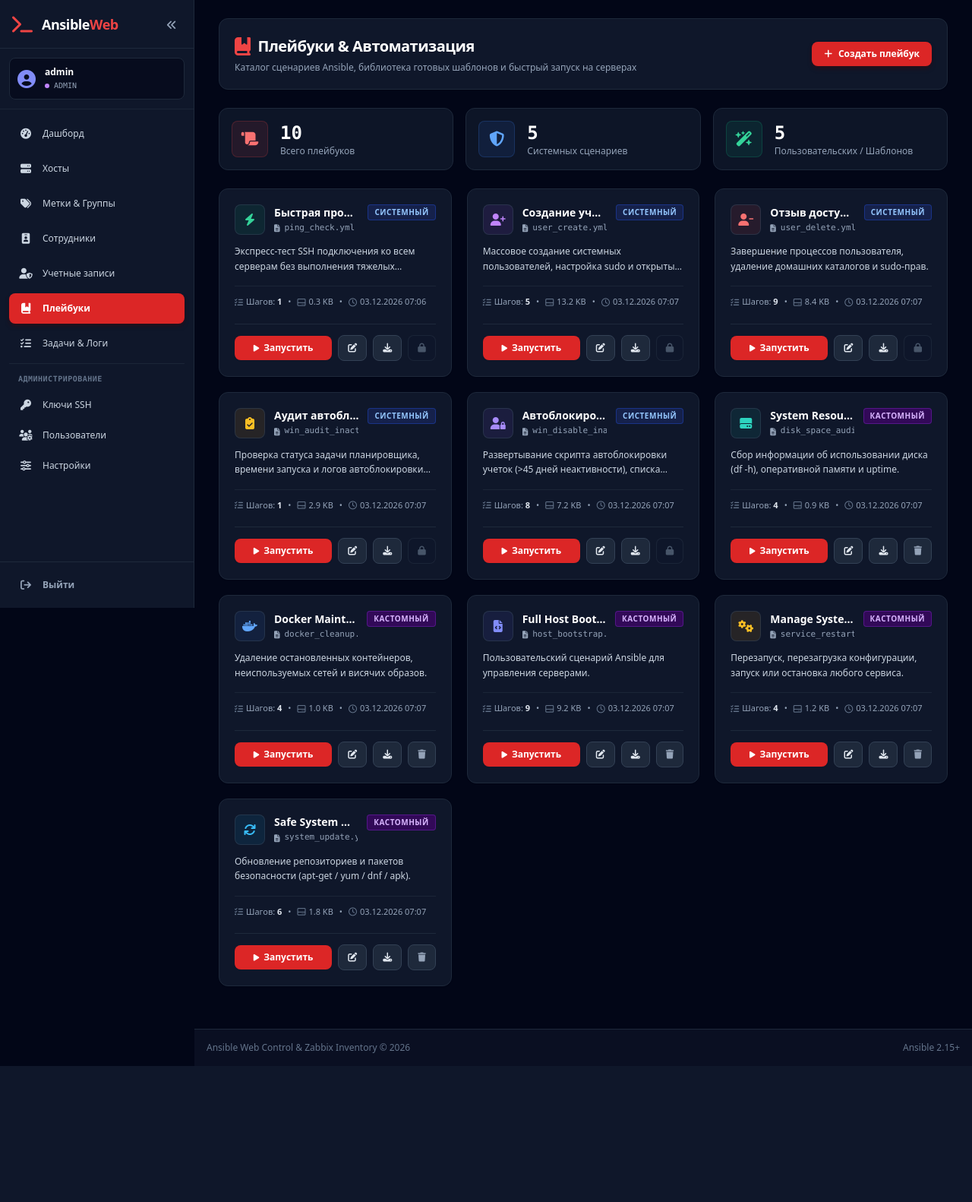
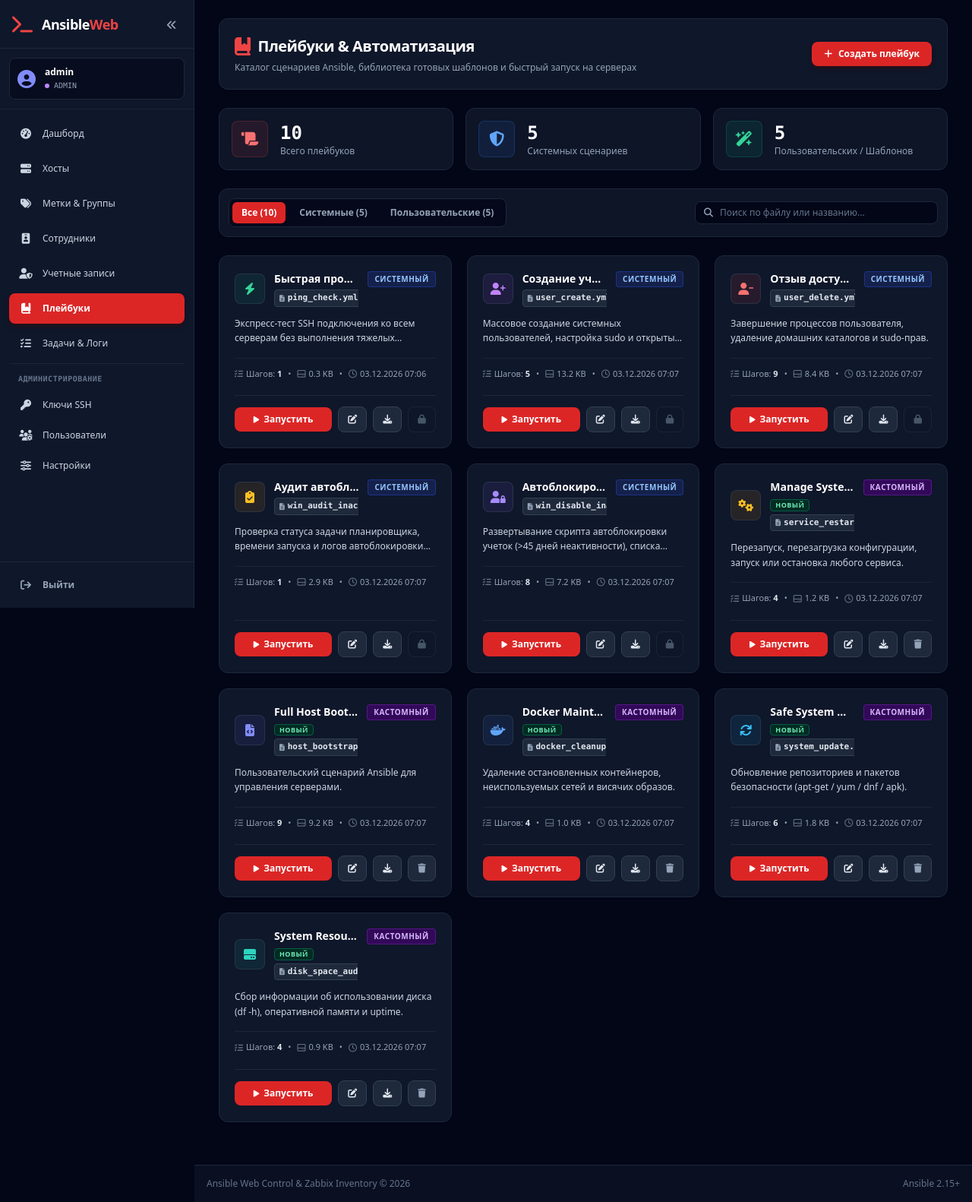
Before and after one commit to Ttolyanich/ansible-web, a Flask app: page /playbooks in a window 1280 px wide. Shown: the whole page at 76% size. Before the commit the page ends 1403 px from the top, so only its background shows below. Run offline with Flask 3, Linux system fonts and the light colour scheme; a user stored in the database is signed in; some libraries are stand-ins or nearby versions.

Commit message:
fix: unquote schtasks script path and add search/filters and newest-first sorting for playbooks

```diff
--- a/app.py
+++ b/app.py
@@ -1238,9 +1238,12 @@
     try:
         st = os.stat(playbook_path)
         meta["size_kb"] = round(st.st_size / 1024.0, 1)
+        meta["mtime"] = st.st_mtime
         meta["modified_str"] = datetime.fromtimestamp(st.st_mtime).strftime("%d.%m.%Y %H:%M")
+        meta["is_recent"] = (datetime.now().timestamp() - st.st_mtime) < 86400
     except Exception:
-        pass
+        meta["mtime"] = 0
+        meta["is_recent"] = False
 
     try:
         with open(playbook_path, "r", encoding="utf-8") as f:
@@ -1322,8 +1325,13 @@
         f for f in os.listdir(PLAYBOOKS_DIR)
         if (f.endswith(".yml") or f.endswith(".yaml")) and os.path.isfile(os.path.join(PLAYBOOKS_DIR, f))
     ]
-    all_files.sort(key=lambda name: (0 if name in SYSTEM_PLAYBOOKS else 1, name.lower()))
     playbooks = [get_playbook_meta(f) for f in all_files]
+    # System playbooks first, then custom playbooks sorted by newest modified first
+    playbooks.sort(key=lambda pb: (
+        0 if pb["is_system"] else 1,
+        -pb.get("mtime", 0) if not pb["is_system"] else 0,
+        pb["filename"].lower()
+    ))
     return render_template("playbooks.html", playbooks=playbooks)
 
 
--- a/playbooks/win_disable_inactive_users.yml
+++ b/playbooks/win_disable_inactive_users.yml
@@ -111,7 +111,7 @@
         - os_type | default('linux') == 'windows'
         - "'MEMBER_SERVER_OR_WORKSTATION_VERIFIED' in dc_check_res.stdout"
       ansible.builtin.raw: >
-        schtasks.exe /Create /F /TN "Disable Inactive Local Users" /RU "NT AUTHORITY\SYSTEM" /RL HIGHEST /SC DAILY /ST 00:00 /TR "powershell.exe -NoProfile -ExecutionPolicy Bypass -File \"C:\Windows\Scripts\inactive_users\disable_inactive_users_local.ps1\""
+        schtasks.exe /Create /F /TN "Disable Inactive Local Users" /RU "NT AUTHORITY\SYSTEM" /RL HIGHEST /SC DAILY /ST 00:00 /TR "powershell.exe -NoProfile -ExecutionPolicy Bypass -File C:\Windows\Scripts\inactive_users\disable_inactive_users_local.ps1"
       register: task_reg_res
       changed_when: "'SUCCESS' in task_reg_res.stdout or 'успешно' in task_reg_res.stdout | lower"
 
--- a/templates/playbooks.html
+++ b/templates/playbooks.html
@@ -57,24 +57,60 @@
         </div>
     </div>
 
+    <!-- Search & Filter Controls -->
+    <div class="flex flex-col sm:flex-row items-stretch sm:items-center justify-between gap-3 bg-slate-900/90 border border-slate-800 p-3 rounded-xl shadow-sm">
+        <!-- Filter Tabs -->
+        <div class="flex items-center gap-1.5 p-1 bg-slate-950/80 border border-slate-800 rounded-lg text-xs font-semibold">
+            <button type="button" onclick="filterPlaybooks('all')" id="btn-filter-all" class="filter-btn px-3 py-1.5 rounded-md bg-red-600 text-white shadow-sm transition">
+                Все ({{ playbooks|length }})
+            </button>
+            <button type="button" onclick="filterPlaybooks('system')" id="btn-filter-system" class="filter-btn px-3 py-1.5 rounded-md text-slate-400 hover:text-white transition">
+                Системные ({{ playbooks|selectattr('is_system')|list|length }})
+            </button>
+            <button type="button" onclick="filterPlaybooks('custom')" id="btn-filter-custom" class="filter-btn px-3 py-1.5 rounded-md text-slate-400 hover:text-white transition">
+                Пользовательские ({{ playbooks|rejectattr('is_system')|list|length }})
+            </button>
+        </div>
+
+        <!-- Search Input -->
+        <div class="relative flex-1 sm:max-w-xs">
+            <i class="fa-solid fa-magnifying-glass absolute left-3 top-1/2 -translate-y-1/2 text-slate-400 text-xs pointer-events-none"></i>
+            <input type="text" id="playbook-search" oninput="searchPlaybooks()" placeholder="Поиск по файлу или названию..." class="w-full pl-8 pr-8 py-1.5 bg-slate-950 border border-slate-800 rounded-lg text-xs text-white placeholder-slate-500 focus:outline-none focus:border-red-500 transition">
+            <button type="button" id="clear-search" onclick="clearPlaybookSearch()" class="hidden absolute right-2.5 top-1/2 -translate-y-1/2 text-slate-400 hover:text-white text-xs">
+                <i class="fa-solid fa-xmark"></i>
+            </button>
+        </div>
+    </div>
+
     <!-- Playbooks Grid / Cards -->
-    <div class="grid grid-cols-1 md:grid-cols-2 lg:grid-cols-3 gap-5">
+    <div id="playbooks-grid" class="grid grid-cols-1 md:grid-cols-2 lg:grid-cols-3 gap-5">
         {% for pb in playbooks %}
-        <div class="bg-slate-900 border border-slate-800 hover:border-slate-700 rounded-xl p-5 flex flex-col justify-between transition group shadow-sm">
+        <div class="playbook-card bg-slate-900 border border-slate-800 hover:border-slate-700 rounded-xl p-5 flex flex-col justify-between transition group shadow-sm"
+             data-is-system="{{ 'true' if pb.is_system else 'false' }}"
+             data-search="{{ pb.title|lower }} {{ pb.filename|lower }} {{ (pb.description or '')|lower }}">
             <div>
-                <!-- Card Header: Icon + Title + System Badge -->
+                <!-- Card Header: Icon + Title + Badges -->
                 <div class="flex items-start justify-between gap-3 mb-3">
                     <div class="flex items-center gap-3 min-w-0">
                         <div class="w-10 h-10 rounded-lg {{ pb.icon_bg or 'bg-slate-800 text-slate-300' }} border border-slate-700/60 flex items-center justify-center text-base shrink-0">
                             <i class="{{ pb.icon or 'fa-solid fa-file-code' }}"></i>
                         </div>
                         <div class="min-w-0">
-                            <h3 class="text-sm font-bold text-white group-hover:text-red-400 transition truncate" title="{{ pb.title }}">
-                                {{ pb.title }}
-                            </h3>
-                            <div class="text-[11px] font-mono text-slate-400 truncate flex items-center gap-1.5 mt-0.5">
-                                <i class="fa-solid fa-file-lines text-[10px]"></i>
-                                <span>{{ pb.filename }}</span>
+                            <div class="flex items-center gap-1.5 flex-wrap">
+                                <h3 class="text-sm font-bold text-white group-hover:text-red-400 transition truncate" title="{{ pb.title }}">
+                                    {{ pb.title }}
+                                </h3>
+                                {% if pb.is_recent and not pb.is_system %}
+                                <span class="px-1.5 py-0.2 rounded text-[9px] uppercase font-bold tracking-wider bg-emerald-950 text-emerald-300 border border-emerald-800 shrink-0">
+                                    Новый
+                                </span>
+                                {% endif %}
+                            </div>
+                            <div class="text-[11px] font-mono text-slate-300 truncate flex items-center gap-1.5 mt-1">
+                                <span class="px-1.5 py-0.5 rounded bg-slate-800 text-slate-200 border border-slate-700 font-semibold text-[11px] select-all flex items-center gap-1">
+                                    <i class="fa-solid fa-file-lines text-[9px] text-slate-400"></i>
+                                    {{ pb.filename }}
+                                </span>
                             </div>
                         </div>
                     </div>
@@ -144,5 +180,69 @@
         </div>
         {% endfor %}
     </div>
+
+    <!-- Empty Search Results State -->
+    <div id="playbooks-empty-search" class="hidden bg-slate-900 border border-slate-800 rounded-xl p-8 text-center text-slate-400">
+        <i class="fa-solid fa-folder-open text-3xl mb-3 text-slate-600"></i>
+        <div class="text-sm font-semibold text-white">Плейбуки не найдены</div>
+        <p class="text-xs text-slate-500 mt-1">Попробуйте изменить поисковый запрос или переключить фильтр.</p>
+    </div>
 </div>
+
+<script>
+    let currentFilter = 'all';
+
+    function filterPlaybooks(type) {
+        currentFilter = type;
+        document.querySelectorAll('.filter-btn').forEach(b => {
+            b.className = 'filter-btn px-3 py-1.5 rounded-md text-slate-400 hover:text-white transition';
+        });
+        const activeBtn = document.getElementById('btn-filter-' + type);
+        if (activeBtn) {
+            activeBtn.className = 'filter-btn px-3 py-1.5 rounded-md bg-red-600 text-white shadow-sm font-semibold transition';
+        }
+        applyPlaybookFilters();
+    }
+
+    function searchPlaybooks() {
+        const q = document.getElementById('playbook-search').value.trim();
+        document.getElementById('clear-search').classList.toggle('hidden', !q);
+        applyPlaybookFilters();
+    }
+
+    function clearPlaybookSearch() {
+        document.getElementById('playbook-search').value = '';
+        document.getElementById('clear-search').classList.add('hidden');
+        applyPlaybookFilters();
+    }
+
+    function applyPlaybookFilters() {
+        const q = (document.getElementById('playbook-search').value || '').toLowerCase().trim();
+        const cards = document.querySelectorAll('.playbook-card');
+        let visibleCount = 0;
+
+        cards.forEach(card => {
+            const isSystem = card.getAttribute('data-is-system') === 'true';
+            const searchData = (card.getAttribute('data-search') || '').toLowerCase();
+
+            let matchesFilter = true;
+            if (currentFilter === 'system') matchesFilter = isSystem;
+            if (currentFilter === 'custom') matchesFilter = !isSystem;
+
+            let matchesSearch = !q || searchData.includes(q);
+
+            if (matchesFilter && matchesSearch) {
+                card.classList.remove('hidden');
+                visibleCount++;
+            } else {
+                card.classList.add('hidden');
+            }
+        });
+
+        const emptyState = document.getElementById('playbooks-empty-search');
+        if (emptyState) {
+            emptyState.classList.toggle('hidden', visibleCount > 0);
+        }
+    }
+</script>
 {% endblock %}
```
